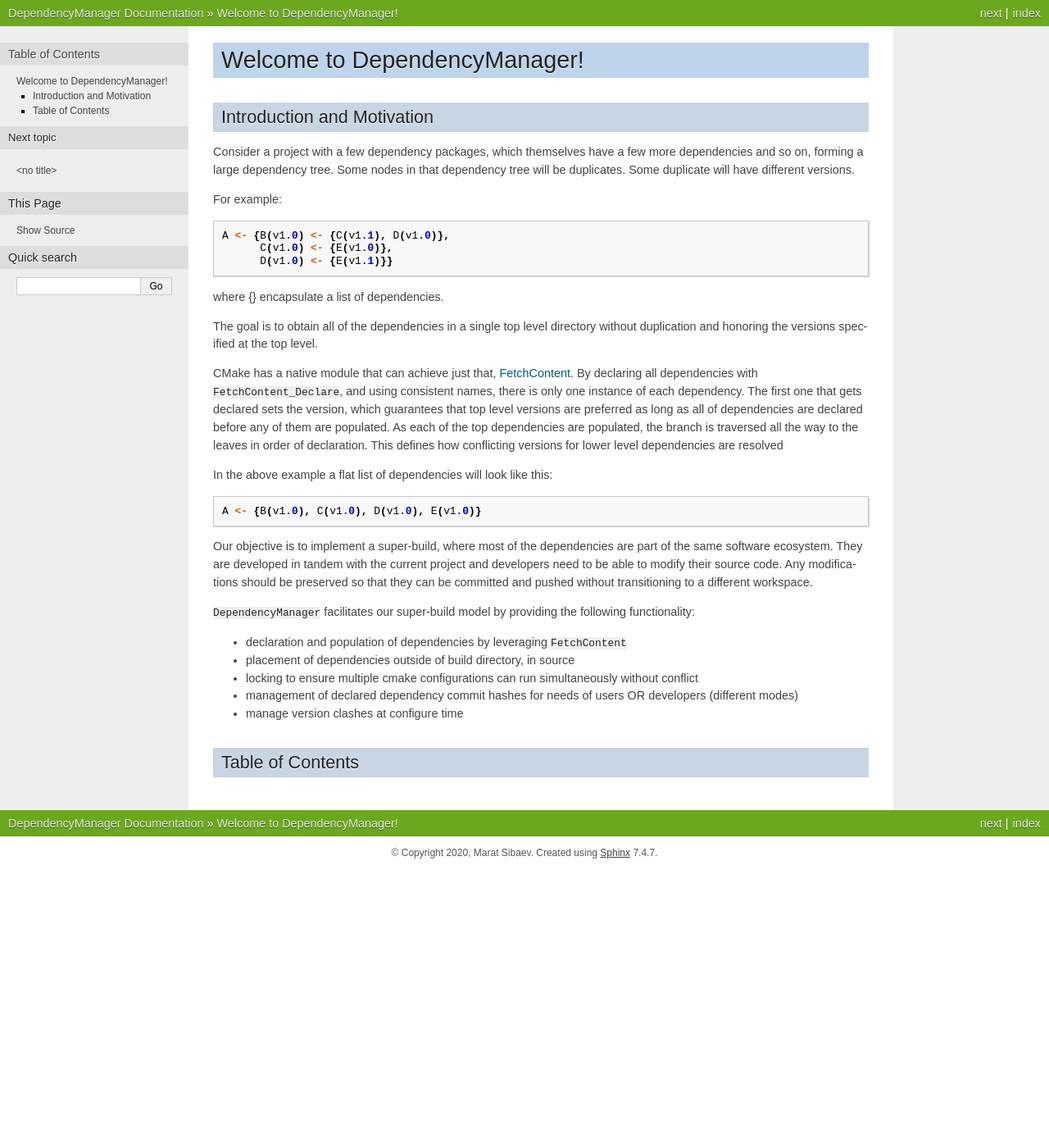
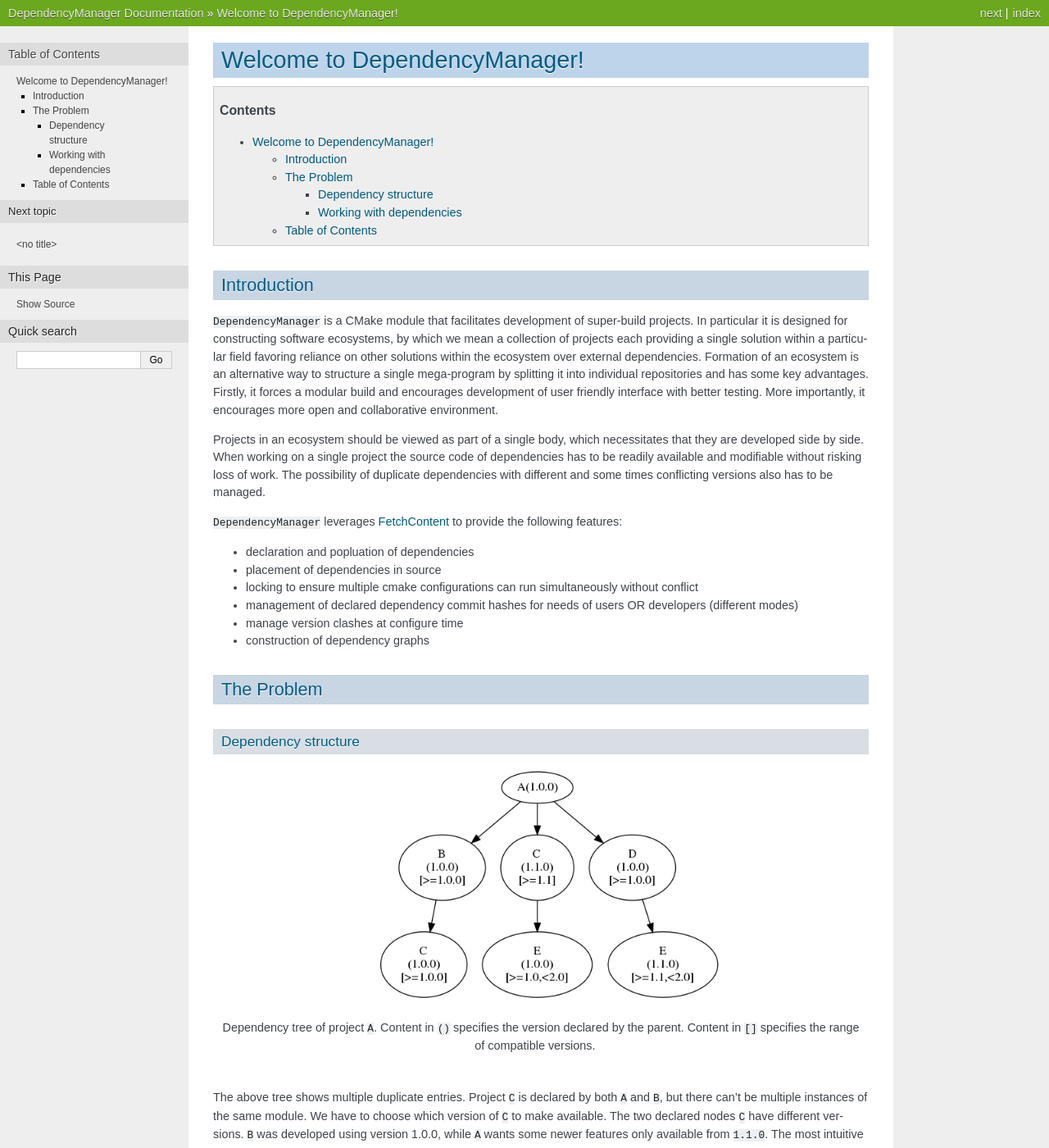
Before and after one commit to pjknowles/dependency-manager, a Sphinx documentation site: the page built from docs/index.rst, in a window 1280 px wide and 1400 px high. Shown: the whole window at 82% size. Built offline with Sphinx 7.4.7, drawn with Linux system fonts in a browser that asks for light colours; cross-references to code outside the pages are shown as plain code; some of the changed text lies outside the part shown.

Commit message:
updated documentation

```diff
--- a/README.rst
+++ b/README.rst
@@ -1,52 +1,4 @@
 Welcome to DependencyManager!
 =============================
 
-
-Introduction and Motivation
-^^^^^^^^^^^^^^^^^^^^^^^^^^^
-
-Consider a project with a few dependency packages, which themselves have a few more dependencies and so on,
-forming a large dependency tree.
-Some nodes in that dependency tree will be duplicates.
-Some duplicate will have different versions.
-
-For example::
-
-    A <- {B(v1.0) <- {C(v1.1), D(v1.0)},
-          C(v1.0) <- {E(v1.0)},
-          D(v1.0) <- {E(v1.1)}}
-
-where {} encapsulate a list of dependencies.
-
-The goal is to obtain all of the dependencies in a single top level directory
-without duplication and honoring the versions specified at the top level.
-
-CMake has a native module that can achieve just that,
-`FetchContent <https://cmake.org/cmake/help/latest/module/FetchContent.html>`_.
-By declaring all dependencies with ``FetchContent_Declare``, and using consistent names,
-there is only one instance of each dependency. The first one that gets declared
-sets the version, which guarantees that top level versions are preferred as
-long as all of dependencies are declared before any of them are populated.
-As each of the top dependencies are populated, the branch is traversed all the way
-to the leaves in order of declaration.
-This defines how conflicting versions for lower level dependencies are resolved
-
-In the above example a flat list of dependencies will look like this::
-
-    A <- {B(v1.0), C(v1.0), D(v1.0), E(v1.0)}
-
-Our objective is to implement a super-build, where most of the dependencies are
-part of the same software ecosystem.
-They are developed in tandem with the current project and developers
-need to be able to modify their source code.
-Any modifications should be preserved so that they can be committed and pushed
-without transitioning to a different workspace.
-
-:cmake:module:`DependencyManager` facilitates our super-build model by providing the following
-functionality:
-
-- declaration and population of dependencies by leveraging ``FetchContent``
-- placement of dependencies outside of build directory, in source
-- locking to ensure multiple cmake configurations can run simultaneously without conflict
-- management of declared dependency commit hashes for needs of users OR developers (different modes)
-- manage version clashes at configure time
+Please see documentation at `<https://knowles-group.gitlab.io/dependency-manager/index.html>`_.
--- a/docs/conf.py
+++ b/docs/conf.py
@@ -54,7 +54,7 @@
 # Add any paths that contain custom static files (such as style sheets) here,
 # relative to this directory. They are copied after the builtin static files,
 # so a file named "default.css" will overwrite the builtin "default.css".
-#html_static_path = ['_static']
+html_static_path = ['_static']
 
 # -- Autodoc Settings --------------------------------------------------------
 
--- a/docs/index.rst
+++ b/docs/index.rst
@@ -1,4 +1,4 @@
-.. include:: ../README.rst
+.. include:: intro.rst
 
 Table of Contents
 ^^^^^^^^^^^^^^^^^
--- /dev/null
+++ b/docs/intro.rst
@@ -0,0 +1,162 @@
+Welcome to DependencyManager!
+=============================
+
+.. contents::
+
+Introduction
+^^^^^^^^^^^^
+:cmake:module:`DependencyManager` is a CMake module that facilitates development of super-build projects.
+In particular it is designed for constructing software ecosystems, by which we mean
+a collection of projects each providing a single solution within a particular field
+favoring reliance on other solutions within the ecosystem over external dependencies.
+Formation of an ecosystem is an alternative way to structure a single mega-program
+by splitting it into individual repositories
+and has some key advantages. Firstly, it forces a modular build and
+encourages development of user friendly interface with better testing.
+More importantly, it encourages more open and collaborative environment.
+
+Projects in an ecosystem should be viewed as part of a single body,
+which necessitates that they are developed side by side.
+When working on a single project the source code of dependencies has
+to be readily available and modifiable without risking loss of work.
+The possibility of duplicate dependencies with different and some times
+conflicting versions also has to be managed.
+
+:cmake:module:`DependencyManager`  leverages `FetchContent`_ to provide the following features:
+
+- declaration and popluation of dependencies
+- placement of dependencies in source
+- locking to ensure multiple cmake configurations can run simultaneously without conflict
+- management of declared dependency commit hashes for needs of users OR developers (different modes)
+- manage version clashes at configure time
+- construction of dependency graphs
+
+The Problem
+^^^^^^^^^^^^
+
+Dependency structure
+--------------------
+
+.. figure:: /_static/example1.png
+    :scale: 80%
+    :align: center
+
+    Dependency tree of project ``A``.
+    Content in ``()`` specifies the version declared by the parent.
+    Content in ``[]`` specifies the range of compatible versions.
+
+The above tree shows multiple duplicate entries. Project ``C`` is declared by both ``A`` and ``B``,
+but there can't be multiple instances of the same module. We have to choose which version of ``C``
+to make available. The two declared nodes ``C`` have different versions. ``B`` was developed using
+version 1.0.0, while ``A`` wants some newer features only available from ``1.1.0``.
+The most intuitive way to resolve this dependency clash is to give priority to the first declared
+version, in this case ``A->C``.
+
+The mechanism for declaring dependencies and deciding which one to make available on population
+is implemented in `FetchContent`_. After running the build configuration and resolving dependencies,
+we get the following tree.
+
+.. figure:: /_static/full_dependency_tree_clash.png
+    :scale: 80%
+    :align: center
+
+    Populated dependency tree of project ``A``.
+    Content in ``()`` specifies the checked out version.
+    Grey arrows point to declared nodes which were not used,
+    with dotted arrows showing which nodes were used instead.
+
+The first declared node ``C`` was chosen as expected. However, after checking compatible
+version ranges of each duplicate against the checked out version we can
+see that node ``E`` that was selected is not compatible with project ``D``.
+This could lead to hard to debug errors during compilation, but luckily
+:cmake:module:`DependencyManager` stops cmake configuration with an error.
+The error can be suppressed by setting ``DEPENDENCYMANAGER_VERSION_ERROR=OFF``,
+which allows the above graph of dependency tree to be generated.
+
+From the graph it's clear that the simplest way to resolve this clash
+is to reverse the order in which dependencies of ``A`` were declared
+and populated.
+
+.. figure:: /_static/full_dependency_tree_no_clash.png
+    :scale: 80%
+    :align: center
+
+    Populated dependency tree of project ``A`` after reversing order of declaration and population.
+
+Working with dependencies
+-------------------------
+After running the first configuration and fetching all of dependencies, project ``A`` might have
+the following structure:
+
+.. code-block:: text
+
+  A/
+  |-- CMakeLists.txt
+  |-- dependencies/
+  |   |-- CMakeLists.txt
+  |   |-- B_SHA1
+  |   |-- C_SHA1
+  |   |-- D_SHA1
+  |   |-- B/
+  |   |   |-- ..
+  |   |-- C/
+  |   |   |-- ..
+  |   |-- D/
+  |       |-- ..
+  |-- src/
+  |   |-- CMakeLists.txt
+  |   |-- ...
+  |-- ...
+
+Files ``<name>_SHA1`` store the commit hash for respective dependencies.
+
+Contents of ``dependencies/CMakeLists.txt`` should include
+
+.. code-block:: cmake
+
+    include(FetchContent)
+    FetchContent_Declare(
+            dependency_manager
+            GIT_REPOSITORY <REPOSITORY_NAME>
+            GIT_TAG <COMMIT_TAG>
+    )
+    FetchContent_MakeAvailable(dependency_manager)
+    set(CMAKE_MODULE_PATH "${CMAKE_MODULE_PATH}" PARENT_SCOPE)
+    DependencyManager_Declare(B <B_repositoryName> VERSION_RANGE <B_versionRange>)
+    DependencyManager_Declare(C <C_repositoryName> VERSION_RANGE <C_versionRange>)
+    DependencyManager_Declare(D <D_repositoryName> VERSION_RANGE <D_versionRange>)
+
+This way the DependencyManager module is automatically downloaded without needing pre-installation.
+``FetchContent_MakeAvailable()`` includes DependencyManager and sets ``CMAKE_MODULE_PATH``.
+
+To use the targets provided in dependencies they still have to be populated.
+For example, ``src/CMakeLists.txt`` could include the following
+
+.. code-block:: cmake
+
+    include(DependencyManager)
+    DependencyManager_Populate(B)
+    DependencyManager_Populate(C)
+    DependencyManager_Populate(D)
+    ...
+
+The source code of dependencies is downloaded into ``dependencies/<name>/`` by default.
+This can be changed by setting ``DEPENDENCYMANAGER_BASE_DIR`` to a different path.
+Contrary to the usual approach in CMake, we do not want dependencies out-of-source
+in a build directory. This is because we might want to do some development of dependencies
+as well as the main project.
+
+For example, if we found a bug in project ``C`` we might prefer to fix it
+within the current workspace. Afterwards, we make a new commit and update it
+to version ``1.1.1``. By default, rerunning cmake configuration will
+checkout the commit stored in ``C_SHA1`` and get us back to the buggy version.
+In this case we can update ``C_SHA1`` with the new hash either by hand or
+by setting ``DEPENDENCYMANAGER_HASH_UPDATE`` to ``ON`` and running
+cmake configuration which will do it for us.
+
+The default behaviour is to always checkout commit store in ``<name>_SHA1``.
+That way when the stored commits are updated after a pull,
+running cmake configuraiton will check out the correct version.
+This is the behavior that most users will want and expect.
+
+.. _FetchContent: https://cmake.org/cmake/help/latest/module/FetchContent.html
```
Also changed, not shown: docs/_static/example1.png (added), docs/_static/full_dependency_tree_clash.png (added), docs/_static/full_dependency_tree_no_clash.png (added), 4 other files.
